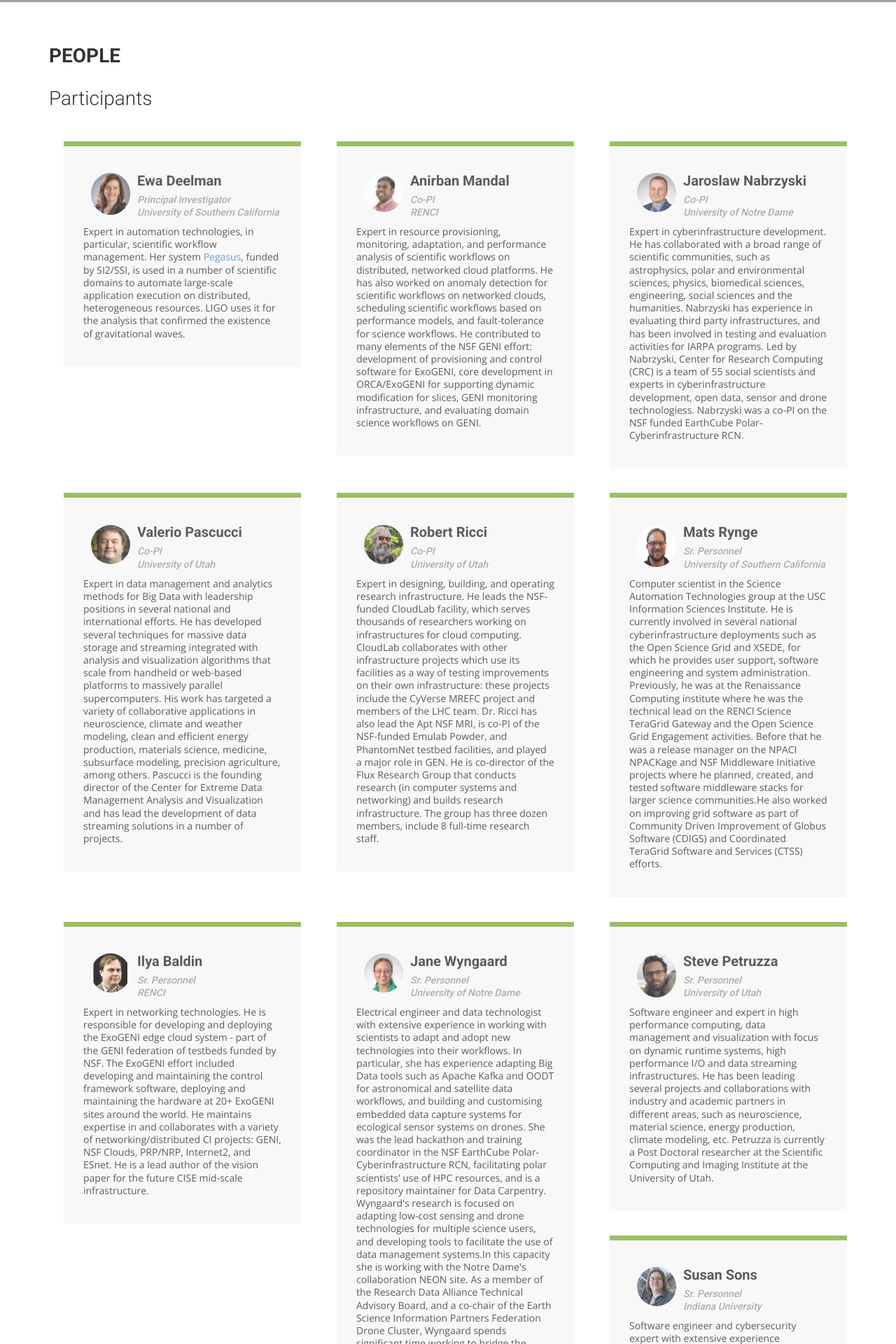
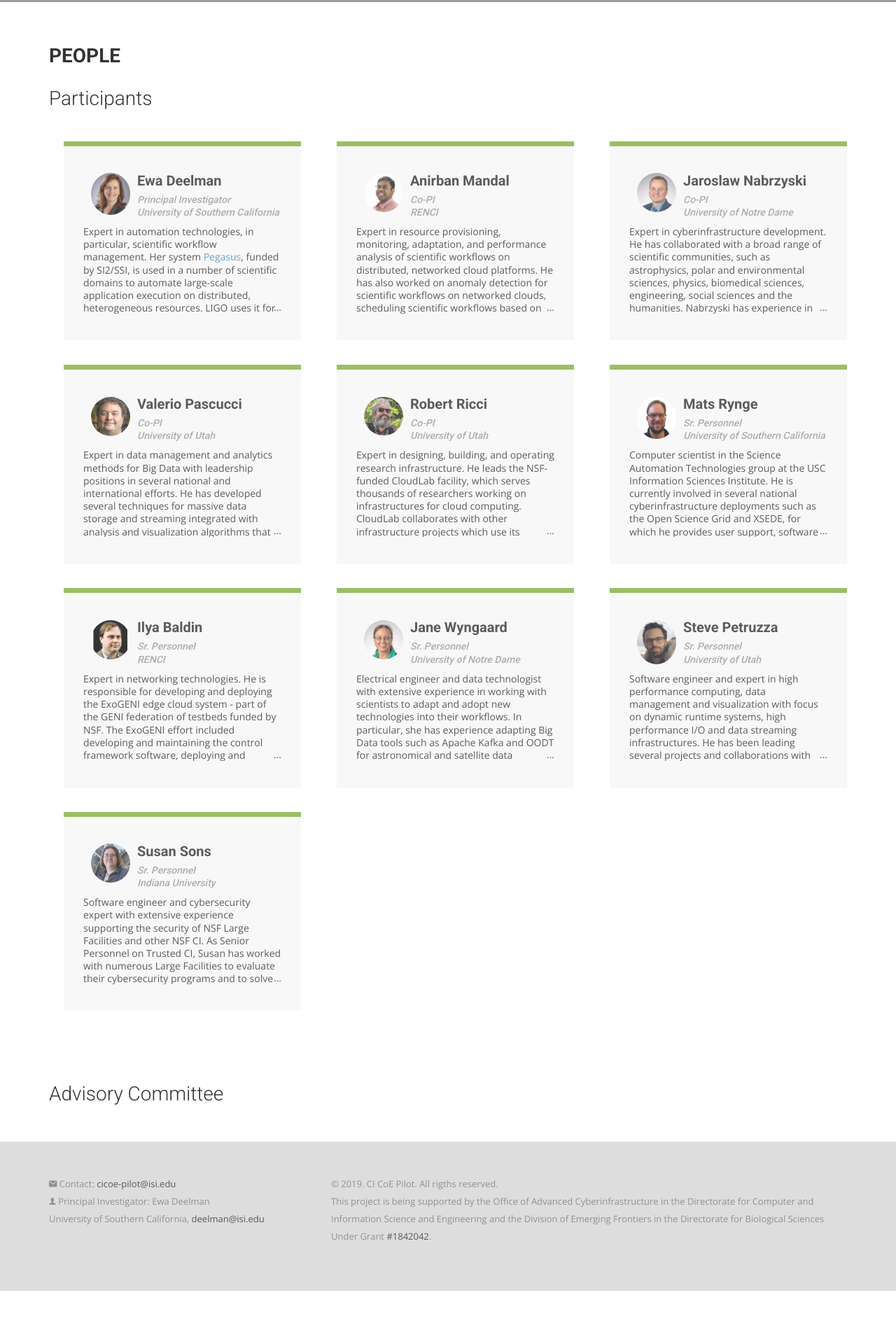
Before and after one commit to cicoe/cicoe.github.io, a Jekyll site: the page built from people.html, in a window 1280 px wide. Shown: the part 392-2312 px from the top of the page at 70% size. Built offline with Jekyll 4.4.1, drawn with Linux system fonts in a browser that asks for light colours; nearby versions of some CDN libraries; some web fonts are replaced; after the commit the page ends 2236 px from its top, so only the background shows below that; grey boxes are pictures that could not be loaded.

Commit message:
updating people

```diff
--- a/css/airspace.css
+++ b/css/airspace.css
@@ -940,8 +940,8 @@
 }
 
 .news h4 {
-  font-size: 20px;
-  font-weight: bold;
+    font-size: 20px;
+    font-weight: bold;
 }
 
 .wg {
@@ -961,6 +961,7 @@
     font-weight: bold;
     text-align: left;
 }
+
 .wg p {
     text-align: left;
 }
@@ -1012,15 +1013,45 @@
     margin-top: 0.5em;
 }
 
-.participant>h4 a,
+.participant > h4 a,
 .participant h4 a:active,
 .participant h4 a:focus,
-.participant h4 a:active{
+.participant h4 a:active {
     color: #333;
 }
 
 .participant p {
+    position: absolute;
     text-align: left;
     font-size: 1em;
     line-height: 1.3em;
+    overflow: hidden;
+    position: relative;
+    max-height: 9em;
 }
+
+.participant p:after {
+    content: '...';
+    position: absolute;
+    right: 0;
+    bottom: 0;
+}
+
+.tooltip {
+    width: 24em;
+    visibility: hidden;
+    background-color: #fff;
+    padding: 20px;
+    text-align: left;
+    -webkit-box-shadow: 0 0 50px 0 rgba(0, 0, 0, 0.3);
+    opacity: 0;
+    transition: opacity 0.5s ease;
+}
+
+.participant p:hover + .tooltip {
+    visibility: visible;
+    transition: opacity 0.5s ease;
+    opacity: 1;
+    position: relative;
+    z-index: 10;
+}
--- a/people.html
+++ b/people.html
@@ -28,6 +28,9 @@
                         {{ n.institution }}
                     </h5>
                     <p>{{ n.description }}</p>
+                    <div class="tooltip">
+                        {{ n.description }}
+                    </div>
                 </div>
             </div>
             {% endfor %}
@@ -35,3 +38,15 @@
         </div>
     </div>
 </section>
+
+<section id="intro">
+    <div class="container">
+        <div class="row">
+            <div class="col-md-12 col-sm-12">
+                <div class="section-title">
+                    <h3>Advisory Committee</h3>
+                </div>
+            </div>
+        </div>
+    </div>
+</section>
```
